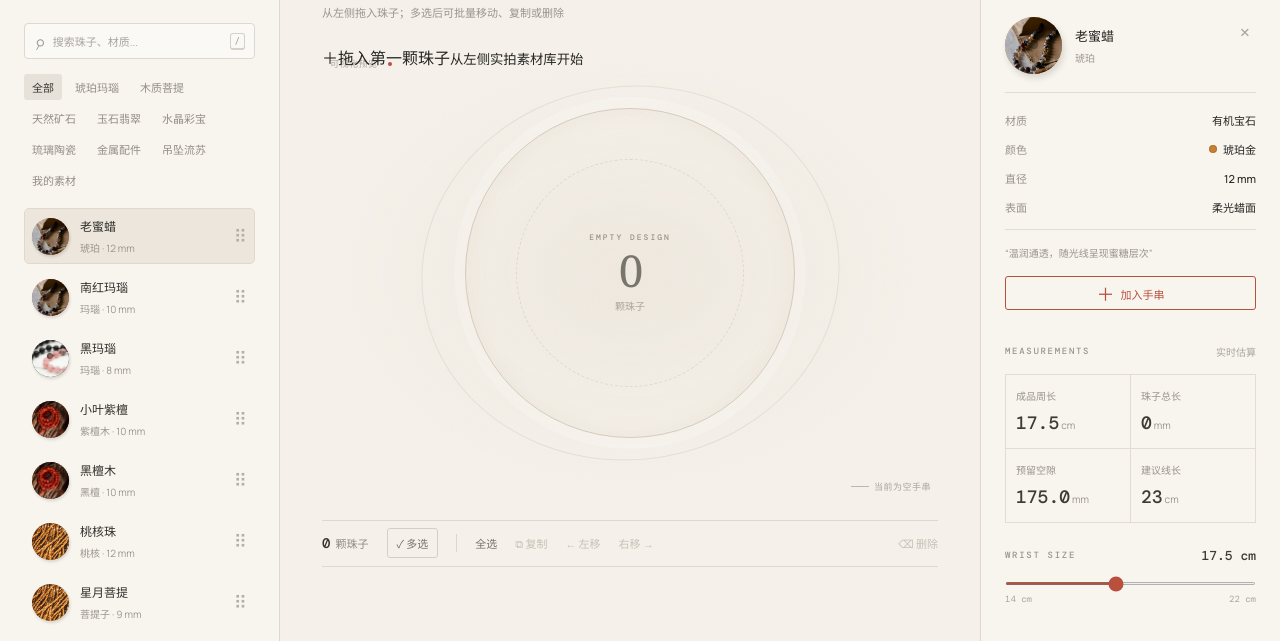
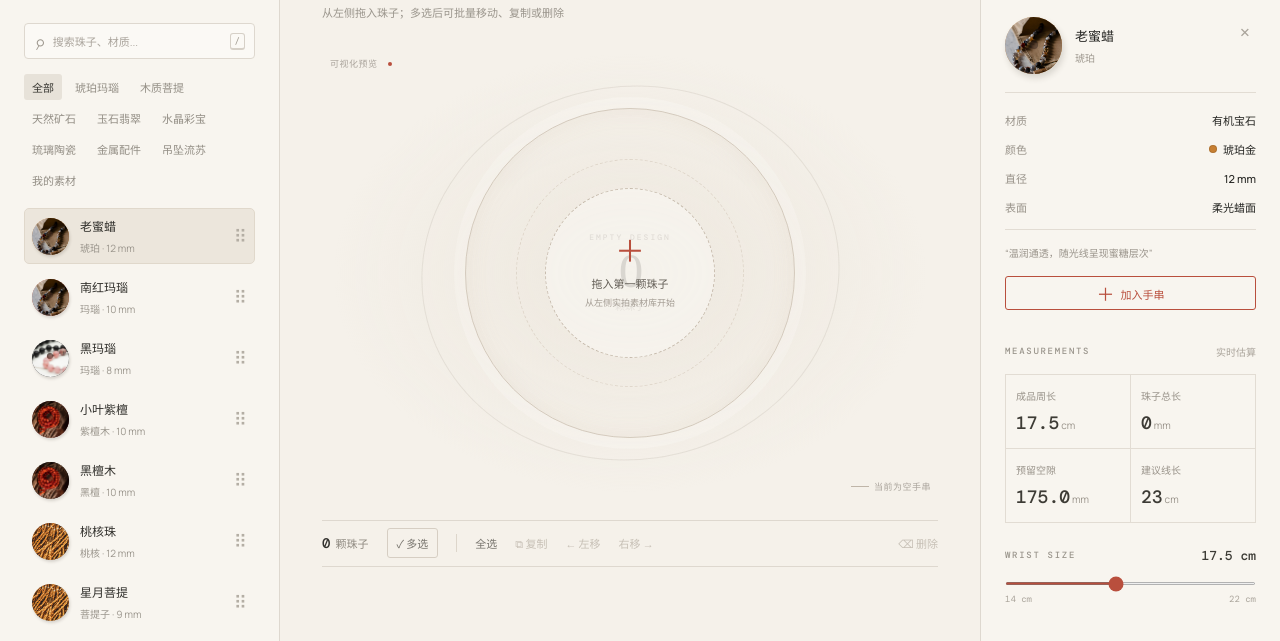
Before and after one commit to luke343434/beadloom-studio, a website built with Vite: page index.html in a window 1280 px wide. Shown: the part 158-799 px from the top of the page. Built offline with nearby package versions, Linux system fonts and the light colour scheme.

Commit message:
Use real bead photos and start with an empty bracelet

```diff
--- a/src/style.css
+++ b/src/style.css
@@ -97,6 +97,7 @@
 .drop-slot i { position: absolute; left: 50%; top: 50%; width: 8px; height: 8px; border: 1px solid #b94f3d; border-radius: 50%; background: #f5f1ea; transform: translate(-50%, -50%); }
 .drop-slot.is-target { transform: translate(-50%, -50%) rotate(var(--angle)) translateY(-144px) scale(1.45); }
 .drop-slot.is-target i { width: 16px; height: 16px; background: #b94f3d; box-shadow: 0 0 0 4px rgba(185,79,61,.15); }
+.empty-drop-zone { position: absolute; left: 50%; top: 50%; z-index: 6; display: flex; flex-direction: column; align-items: center; justify-content: center; width: 170px; height: 170px; border: 1px dashed #c7bbad; border-radius: 50%; color: #8f887e; background: rgba(248,245,239,.76); transform: translate(-50%, -50%); transition: border-color .18s, background .18s, transform .18s; }.empty-drop-zone > i { color: #b94f3d; font: 300 30px/1 'Manrope', sans-serif; font-style: normal; }.empty-drop-zone > strong { margin-top: 9px; color: #635e56; font-size: 11px; }.empty-drop-zone > small { margin-top: 5px; color: #a29b92; font-size: 9px; }.empty-drop-zone.is-target { border-color: #b94f3d; background: #f6eae4; transform: translate(-50%, -50%) scale(1.06); }
 .bead-shine { width: 11px; height: 5px; top: 8px; left: 11px; background: rgba(255,255,255,.43); filter: blur(1px); transform: rotate(-30deg); }
 .stage-note { position: absolute; color: #aaa49c; font-size: 9px; letter-spacing: .5px; }
 .top-note { top: 12px; left: 8px; font-family: 'DM Mono', monospace; }
```
